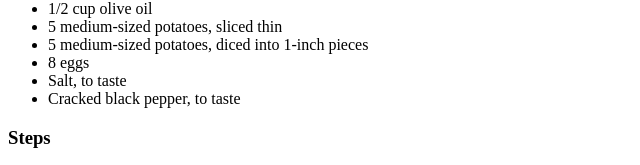
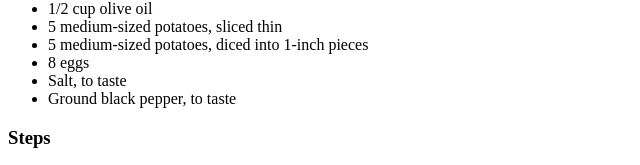
Before and after one commit to serfriz/spanish-recipes, a plain HTML site: page recipes/spanish-omelet.html in a window 1280 px wide. Shown: the part 621-786 px from the top of the page, 0-640 px from the left. Drawn offline with Linux system fonts and the light colour scheme.

Commit message:
Fix typos

```diff
--- a/recipes/spanish-omelet.html
+++ b/recipes/spanish-omelet.html
@@ -18,7 +18,7 @@
     <li>5 medium-sized potatoes, diced into 1-inch pieces</li>
     <li>8 eggs</li>
     <li>Salt, to taste</li>
-    <li>Cracked black pepper, to taste</li>
+    <li>Ground black pepper, to taste</li>
   </ul>
   <h3>Steps</h3>
   <ol>
```
Also changed, not shown: recipes/gazpacho.html (+0 -1 lines).
